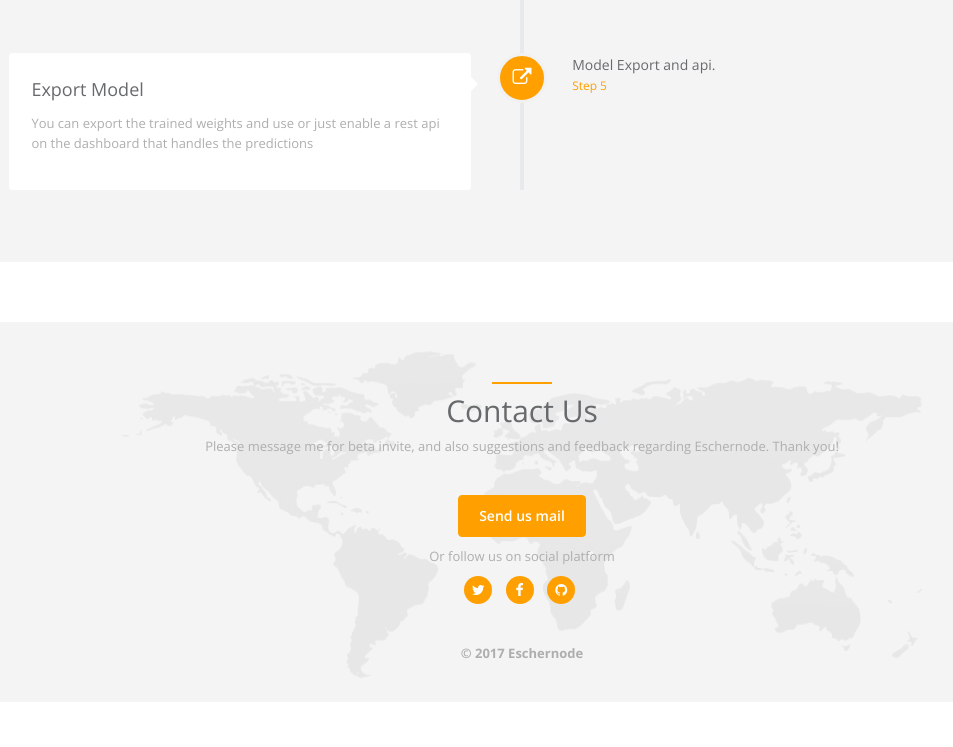
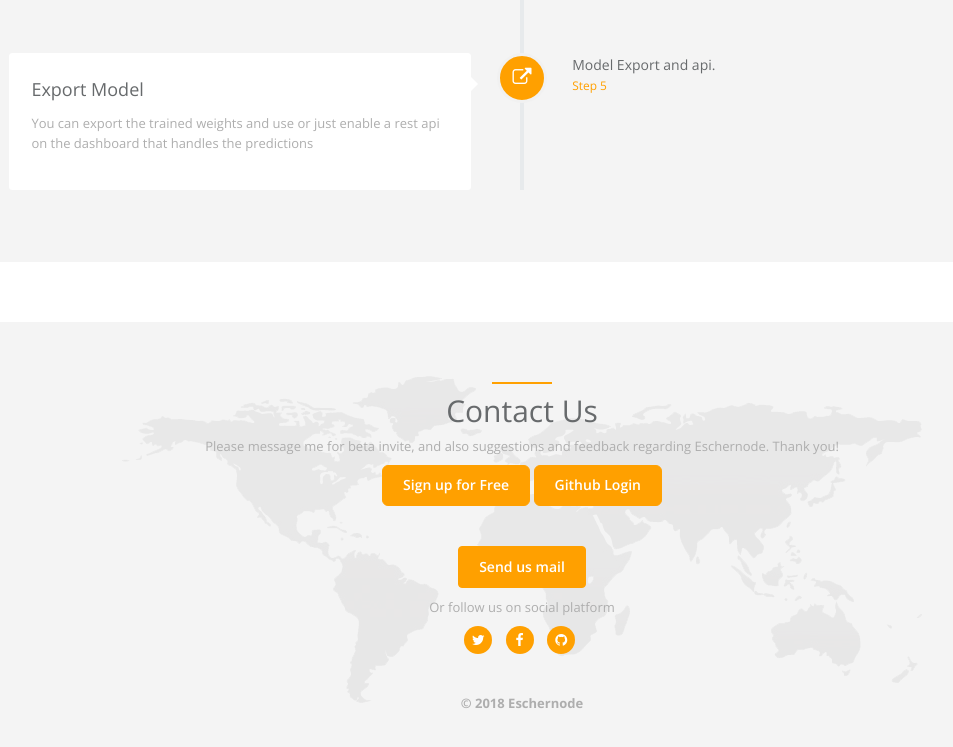
Before and after one commit to syllogismos/wysiwyg-ai-landing, a plain HTML site: page index.html in a window 1280 px wide. Shown: the part 2863-3610 px from the top of the page, without its empty margins (118-1071 px from the left). Before the commit the page ends 3565 px from the top, so only its background shows below. Drawn offline with nearby package versions, Linux system fonts and the light colour scheme; a script that the page names is missing.

Commit message:
make signing up more prominent

```diff
--- a/index.html
+++ b/index.html
@@ -157,7 +157,8 @@
                             <br/> so that you don't have to.</h1>
                         <p>At every stage of the model's lifecycle. </p>
                         <p>
-                            <a class="btn btn-lg btn-primary" href="#features" class="page-scroll" role="button">Learn more</a>
+                            <!-- <a class="btn btn-lg btn-primary" href="#features" class="page-scroll" role="button">Learn more</a> -->
+                            <a class="btn btn-lg btn-primary" href="http://app.eschernode.com/pages/producthunt/create-account">Sign up for Free</a>
                             <a class="btn btn-lg btn-primary" href="http://app.eschernode.com/api/auth/github">Github Login</a>
                         </p>
                     </div>
@@ -738,6 +739,17 @@
                     <h1>Contact Us</h1>
                     <!-- <p>Donec sed odio dui. Etiam porta sem malesuada magna mollis euismod.</p> -->
                     <p>Please message me for beta invite, and also suggestions and feedback regarding Eschernode. Thank you!</p>
+                    <p>
+                        <a class="btn btn-lg btn-primary" href="http://app.eschernode.com/pages/producthunt/create-account" role="button">Sign up for Free</a>
+                        <a class="btn btn-lg btn-primary" href="http://app.eschernode.com/api/auth/github">Github Login</a>
+                    </p>
+                    <!-- <p>
+                        <label for="email"><b>Email</b></label>
+                        <input type="text" placeholder="Enter Email" name="email" style="color:coral" required>
+                        <label for="psw"><b>Password</b></label>
+                        <input type="password" placeholder="Enter Password" name="psw" style="color:coral" required>
+                        <a class="btn btn-primary">Sign Up For Free</a>
+                    </p> -->
                 </div>
             </div>
             <!-- <div class="row m-b-lg">
@@ -783,7 +795,7 @@
             <div class="row">
                 <div class="col-lg-8 col-lg-offset-2 text-center m-t-lg m-b-lg">
                     <p>
-                        <strong>&copy; 2017 Eschernode</strong>
+                        <strong>&copy; 2018 Eschernode</strong>
                     </p>
                 </div>
             </div>
```
